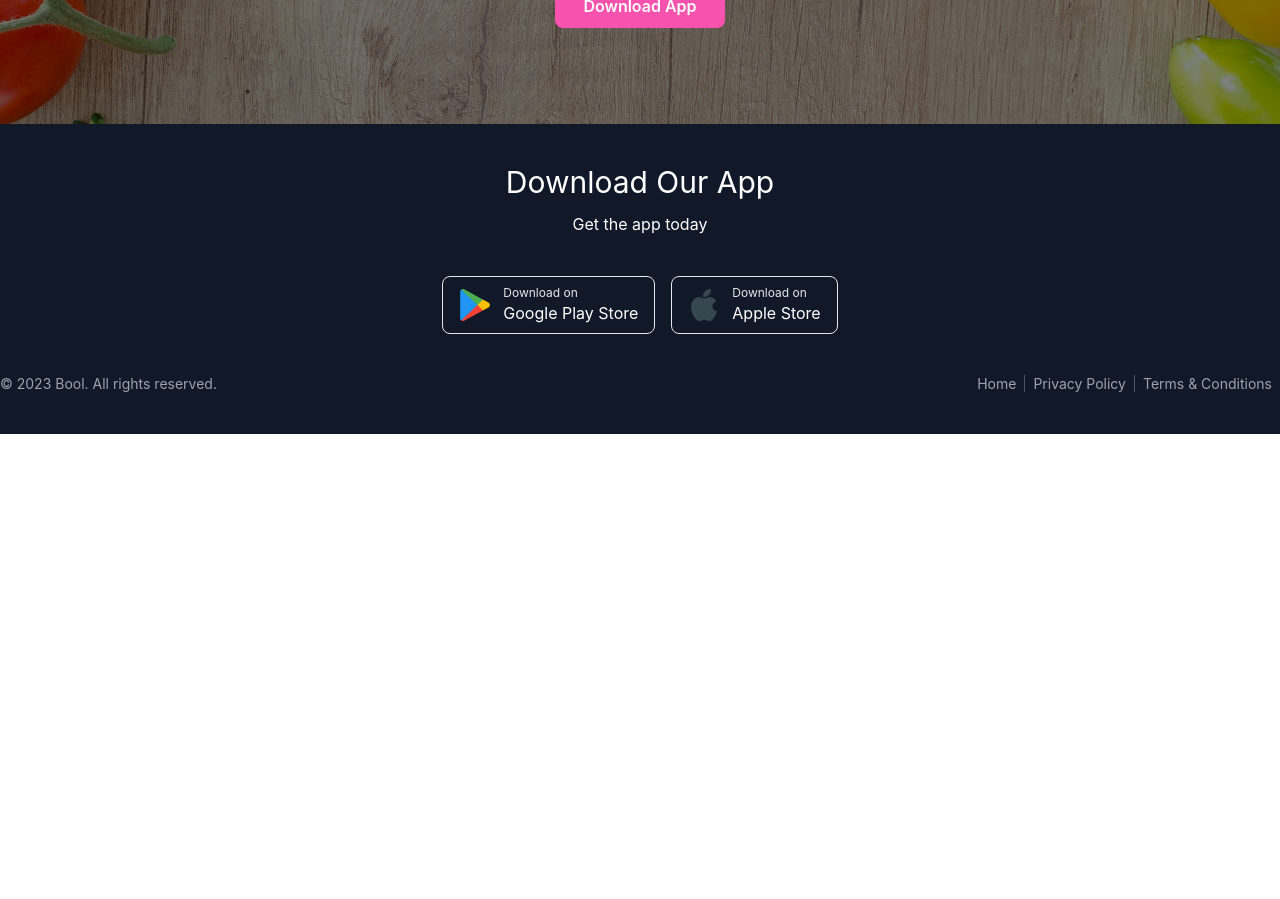
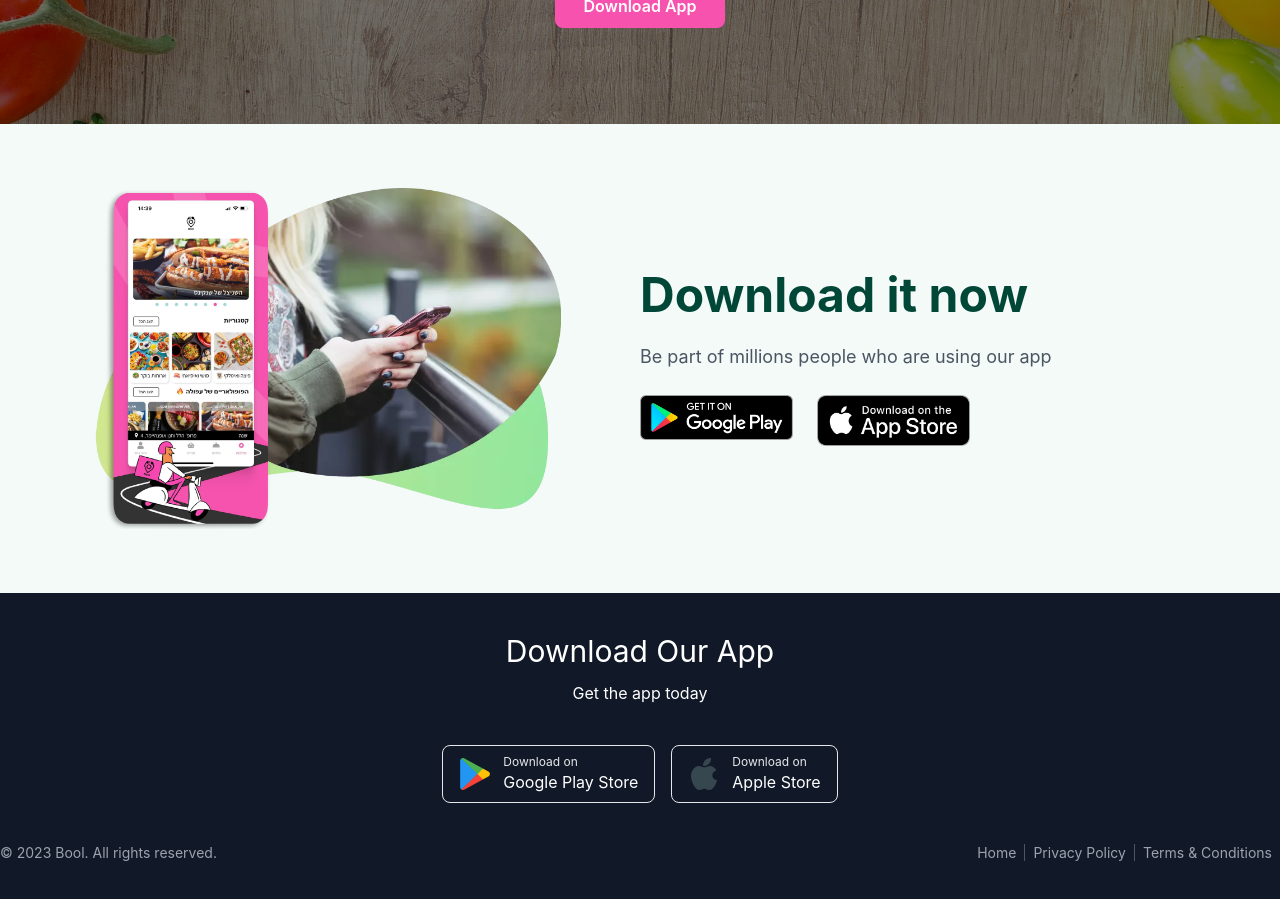
Before and after one commit to IdanHarari11/Bool, a React (Create React App) app: page / in a window 1280 px wide. Shown: the part 1240-2139 px from the top of the page. Before the commit the page ends 1674 px from the top, so only its background shows below. Built offline with nearby package versions, Linux system fonts and the light colour scheme.

Commit message:
update cta

```diff
--- a/src/Pages/Home/Home.jsx
+++ b/src/Pages/Home/Home.jsx
@@ -1,5 +1,6 @@
 import React from "react";
 import CTAComponent from "./components/CTAComponent/CTAComponent";
+import DownloadAppComponent from "./components/DownloadAppComponent/DownloadAppComponent";
 import FeatureComponent from "./components/FeatureComponent/FeatureComponent";
 import HeroComponent from "./components/HeroComponent/HeroComponent";
 
@@ -9,6 +10,7 @@ const Home = () => {
       <HeroComponent></HeroComponent>
       <FeatureComponent></FeatureComponent>
       <CTAComponent></CTAComponent>
+      <DownloadAppComponent></DownloadAppComponent>
     </>
   );
 };
--- /dev/null
+++ b/src/Pages/Home/components/DownloadAppComponent/DownloadAppComponent.config.js
@@ -0,0 +1,15 @@
+import playStore from "../../../../assets/images/icons/google-play-badge.png";
+import appStore from "../../../../assets/images/icons/play-store.png";
+
+import appMockup from "../../../../assets/images/mockup/apphome.png";
+import appMockup2 from "../../../../assets/images/mockup/appIllustration.jpg";
+import appMockupIllustration from "../../../../assets/images/mockup/mockupIllustration.png";
+
+export const PLAY_STORE = playStore;
+export const APP_STORE = appStore;
+export const APP_MOCKUP = appMockup;
+export const APP_MOCKUP2 = appMockup2;
+export const APP_MOCKUP_ILLUSTRATION = appMockupIllustration;
+export const DOWNLOAD_APP_TITLE = "Download it now";
+export const DOWNLOAD_APP_SUBTITLE =
+  "Be part of millions people who are using our app";
--- /dev/null
+++ b/src/Pages/Home/components/DownloadAppComponent/DownloadAppComponent.jsx
@@ -0,0 +1,69 @@
+import React from "react";
+import {
+  APP_MOCKUP,
+  APP_MOCKUP2,
+  APP_MOCKUP_ILLUSTRATION,
+  APP_STORE,
+  DOWNLOAD_APP_SUBTITLE,
+  DOWNLOAD_APP_TITLE,
+  PLAY_STORE,
+} from "./DownloadAppComponent.config";
+
+const DownloadAppComponent = () => {
+  return (
+    <div className="bg-green-50 dark:bg-green-900/10 py-16">
+      <div className="container m-auto space-y-8 px-6 md:px-12 lg:px-20">
+        <div className="items-center justify-center gap-16 text-center md:flex md:text-left">
+          <div className="order-last mb-6 space-y-6 md:mb-0 md:w-7/12 lg:w-6/12">
+            <h1 className="text-4xl font-bold text-green-900 md:text-5xl dark:text-white">
+              {DOWNLOAD_APP_TITLE}
+            </h1>
+            <p className="text-lg text-gray-600 dark:text-gray-300">
+              {DOWNLOAD_APP_SUBTITLE}
+            </p>
+            <div className="flex flex-wrap justify-center gap-4 md:justify-start lg:gap-6">
+              <a
+                href="/"
+                target="blank"
+                title="For Android"
+                aria-label="google play"
+                className="block overflow-hidden"
+              >
+                <img
+                  src={PLAY_STORE}
+                  width="153"
+                  height="46"
+                  alt="google play badge"
+                />
+              </a>
+              <a
+                href="/"
+                target="blank"
+                title="For iPhone"
+                aria-label="app store"
+                className="block overflow-hidden"
+              >
+                <img
+                  src={APP_STORE}
+                  width="153"
+                  height="46"
+                  alt="apple store badge"
+                />
+              </a>
+            </div>
+          </div>
+          <img
+            src={APP_MOCKUP_ILLUSTRATION}
+            width="832"
+            height="608"
+            className="m-auto md:w-5/12"
+            loading="lazy"
+            alt="mobility_illustration"
+          />
+        </div>
+      </div>
+    </div>
+  );
+};
+
+export default DownloadAppComponent;
--- a/src/Pages/Home/components/HeroComponent/HeroComponent.jsx
+++ b/src/Pages/Home/components/HeroComponent/HeroComponent.jsx
@@ -1,8 +1,5 @@
 import React from "react";
 import heroBG from "../../../../assets/images/background/heroBG.jpg";
-import { IoLogoGooglePlaystore } from "react-icons/io5";
-import { AiFillApple, AiFillHighlight } from "react-icons/ai";
-import ProductCard from "../../../../Components/Card/ProductCard/ProductCard";
 import { ImSpoonKnife } from "react-icons/im";
 import { SlDrop } from "react-icons/sl";
 import { TbLeaf } from "react-icons/tb";
```
Also changed, not shown: src/assets/images/mockup/appIllustration.jpg (added), src/assets/images/mockup/mockupIllustration.png (added).
